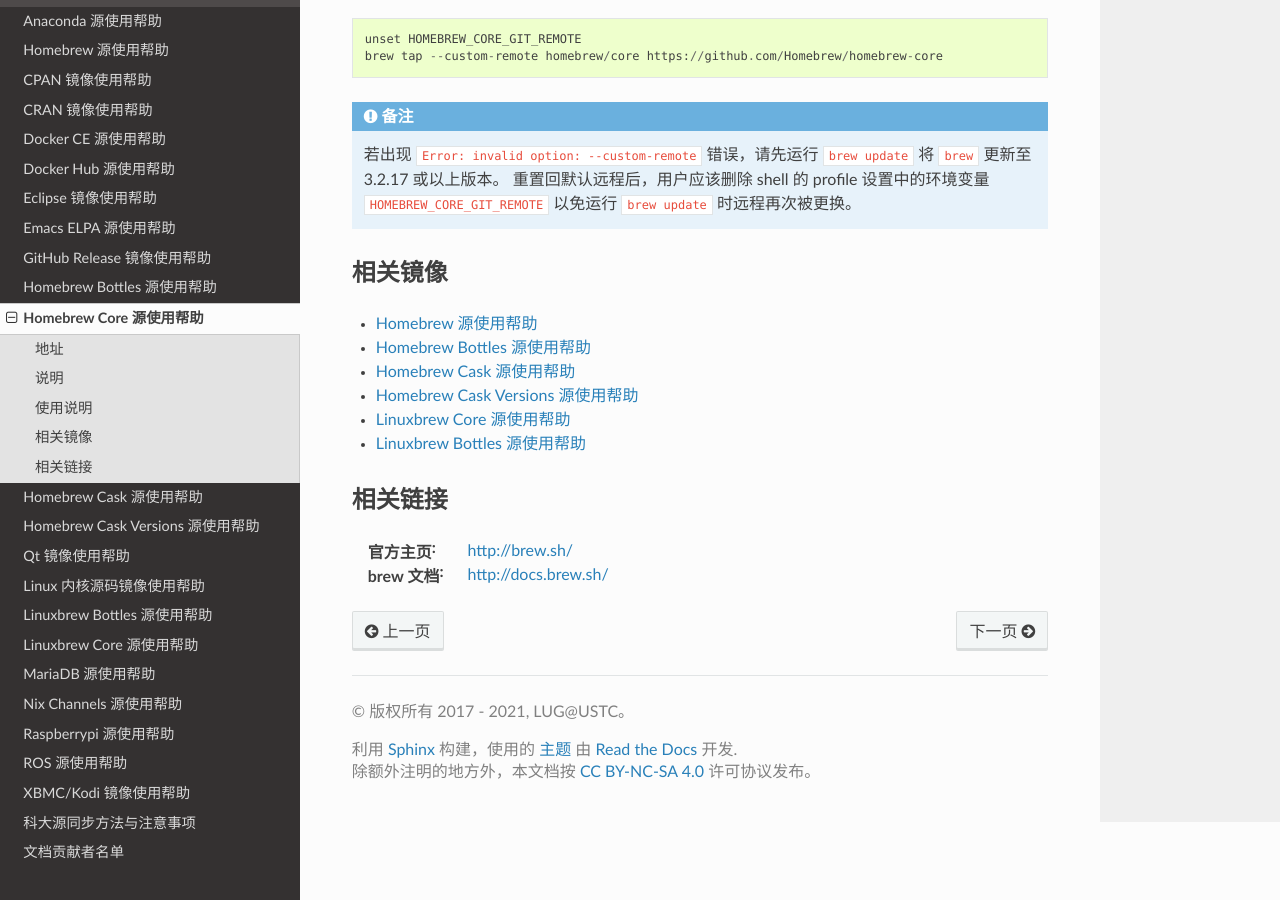
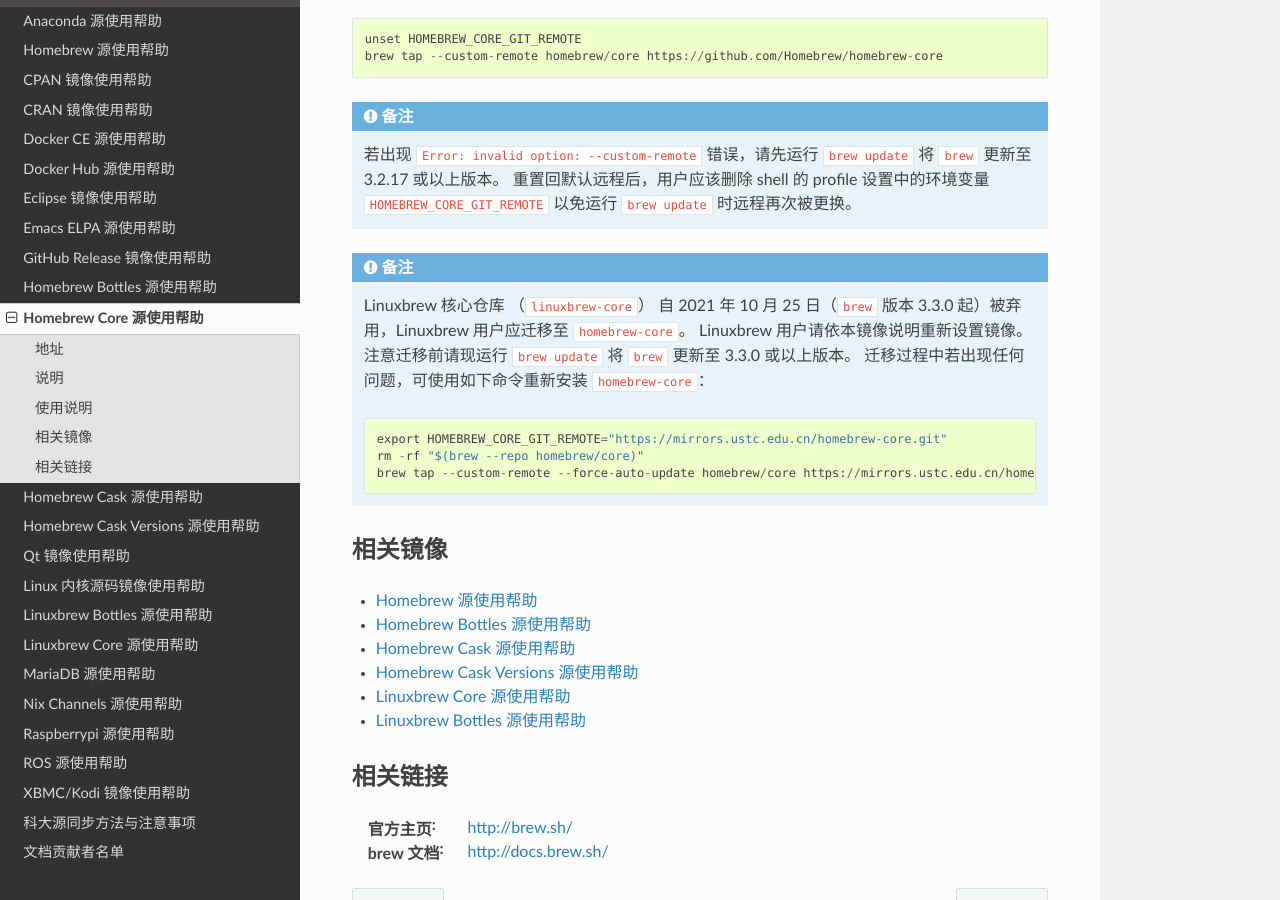
Before and after one commit to ustclug/mirrorhelp, a Sphinx documentation site: the page built from source/homebrew-core.git.rst, in a window 1280 px wide and 900 px high, scrolled down 863 px. Built offline with Sphinx 7.4.7 and the Read the Docs theme 2.0.0, drawn with Linux system fonts in a browser that asks for light colours; pages that are not in the unit, such as notebooks, are missing from menus.

Commit message:
Add notes for linuxbrew-core migration

```diff
--- a/source/homebrew-bottles.rst
+++ b/source/homebrew-bottles.rst
@@ -38,6 +38,10 @@
     # 对于 zsh 用户
     echo 'export HOMEBREW_BOTTLE_DOMAIN="https://mirrors.ustc.edu.cn/homebrew-bottles"' >> ~/.zshrc
 
+.. note::
+    Linuxbrew 核心仓库 （``linuxbrew-core``） 自 2021 年 10 月 25 日（``brew`` 版本 3.3.0 起）被弃用，Linuxbrew 用户应迁移至 ``homebrew-core``。
+    Linuxbrew 用户请依本镜像说明重新设置镜像。
+
 相关镜像
 ========
 - :doc:`brew.git`
--- a/source/homebrew-core.git.rst
+++ b/source/homebrew-core.git.rst
@@ -45,6 +45,17 @@
     若出现 ``Error: invalid option: --custom-remote`` 错误，请先运行 ``brew update`` 将 ``brew`` 更新至 3.2.17 或以上版本。
     重置回默认远程后，用户应该删除 shell 的 profile 设置中的环境变量 ``HOMEBREW_CORE_GIT_REMOTE`` 以免运行 ``brew update`` 时远程再次被更换。
 
+.. note::
+    Linuxbrew 核心仓库 （``linuxbrew-core``） 自 2021 年 10 月 25 日（``brew`` 版本 3.3.0 起）被弃用，Linuxbrew 用户应迁移至 ``homebrew-core``。
+    Linuxbrew 用户请依本镜像说明重新设置镜像。注意迁移前请现运行 ``brew update`` 将 ``brew`` 更新至 3.3.0 或以上版本。
+    迁移过程中若出现任何问题，可使用如下命令重新安装 ``homebrew-core``：
+
+    ::
+
+        export HOMEBREW_CORE_GIT_REMOTE="https://mirrors.ustc.edu.cn/homebrew-core.git"
+        rm -rf "$(brew --repo homebrew/core)"
+        brew tap --custom-remote --force-auto-update homebrew/core https://mirrors.ustc.edu.cn/homebrew-core.git
+
 相关镜像
 ========
 - :doc:`brew.git`
```
